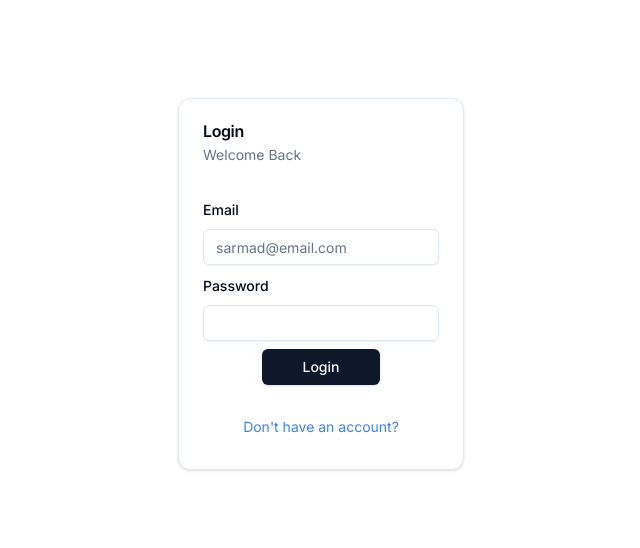
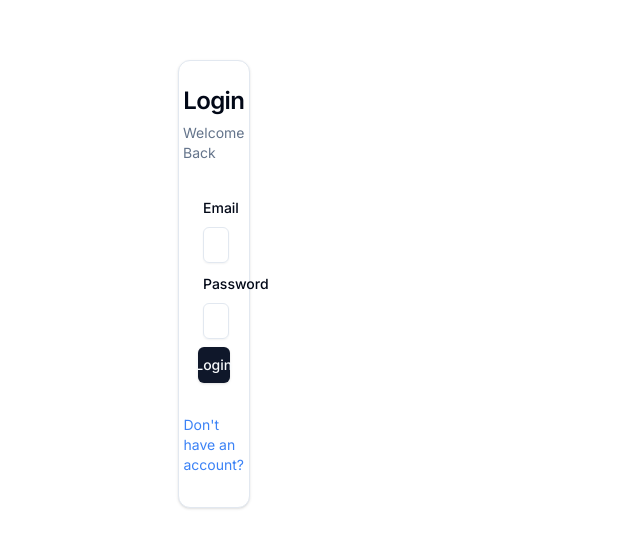
Before and after one commit to Sarmad426/nextjs-auth-v5, a Next.js app: page /sign-in in a window 1280 px wide. Shown: the part 116-664 px from the top of the page, without its empty margins (319-959 px from the left). Built offline with nearby package versions, Linux system fonts and the light colour scheme.

Commit message:
Styled the form card

```diff
--- a/app/(auth)/components/card-wrapper.tsx
+++ b/app/(auth)/components/card-wrapper.tsx
@@ -26,9 +26,9 @@ export const CardWrapper: React.FC<CardProps> = ({
   url,
 }) => {
   return (
-    <Card>
-      <CardHeader>
-        <CardTitle>{title}</CardTitle>
+    <Card className="w-1/4">
+      <CardHeader className="flex items-center justify-center">
+        <CardTitle className="text-2xl">{title}</CardTitle>
         <CardDescription>{description}</CardDescription>
       </CardHeader>
       <CardContent>{children}</CardContent>
```
